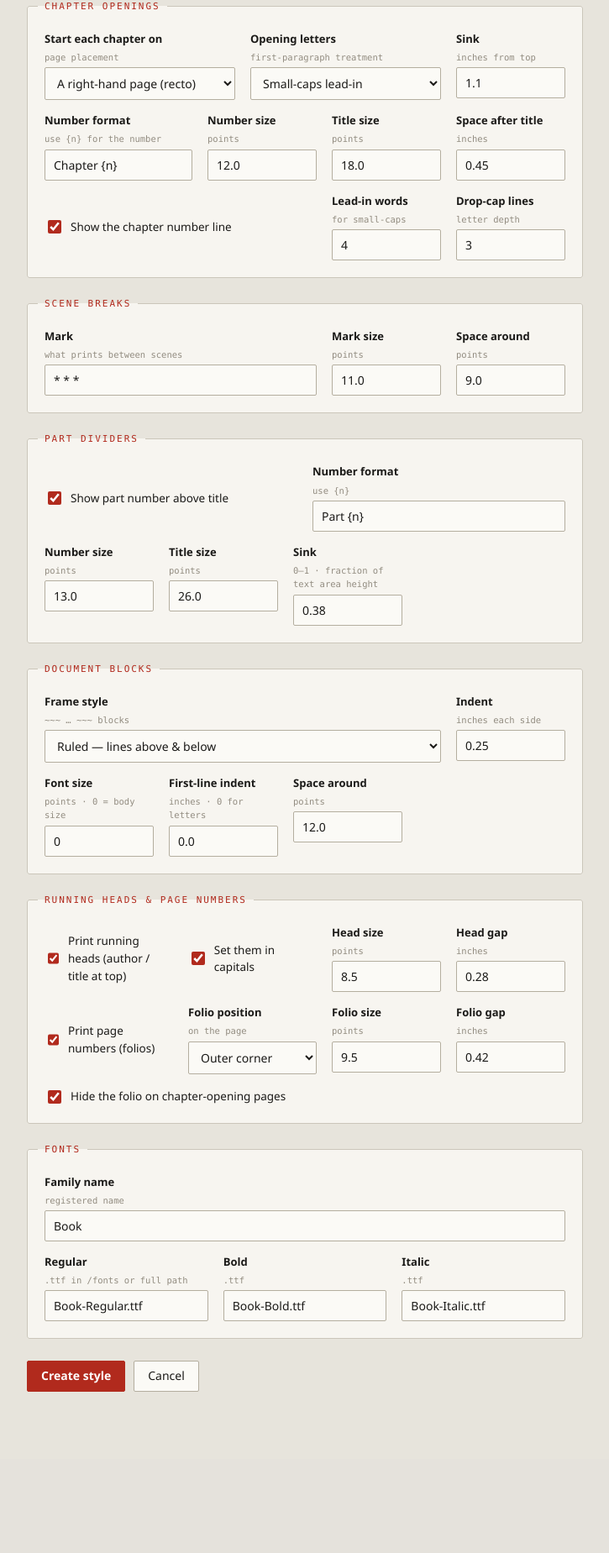
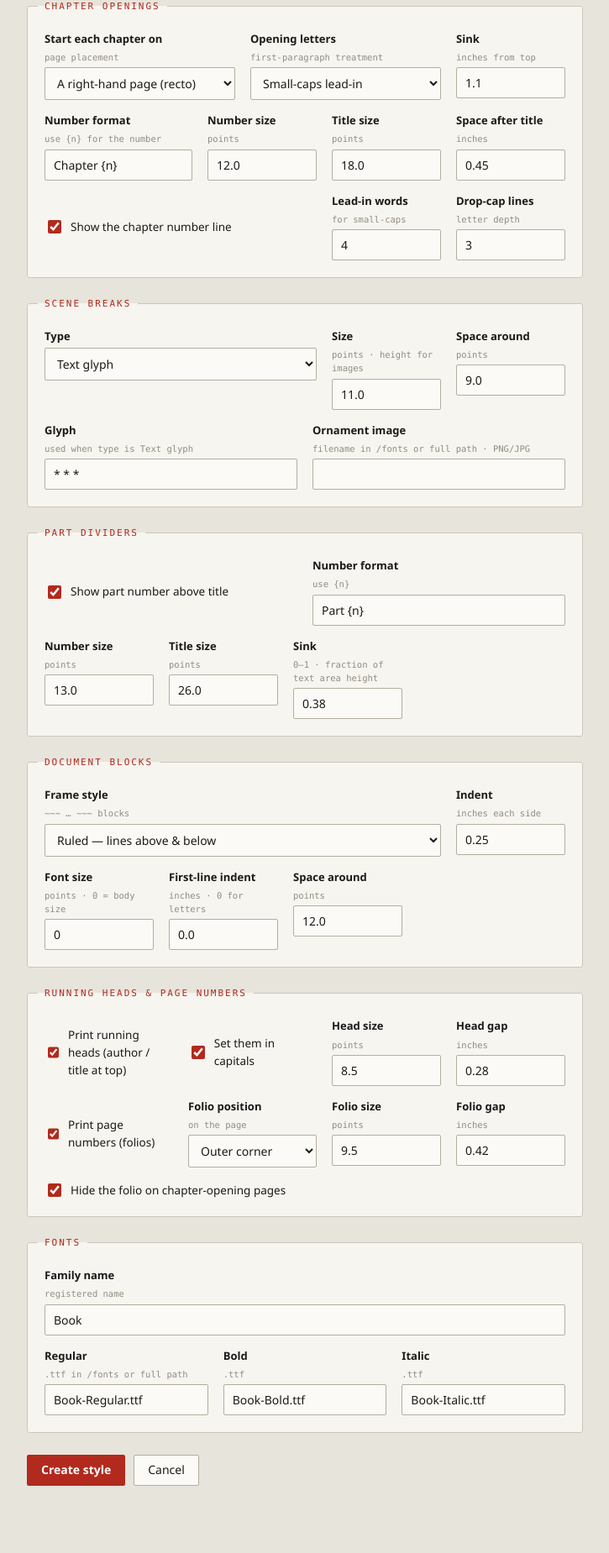
Before and after one commit to Oddmagician6/typeset-studio, a Flask app: page /editor/new in a window 1280 px wide. Shown: the part 908-2757 px from the top of the page at 84% size, without its empty margins (110-835 px from the left). Before the commit the page ends 2565 px from the top, so only its background shows below. Run offline with Flask 3, Linux system fonts and the light colour scheme.

Commit message:
Add image ornament scene breaks — type glyph/image, proportional sizing, graceful fallback

```diff
--- a/app.py
+++ b/app.py
@@ -128,7 +128,7 @@ DEFAULTS = {
                      'number_size': 13.0, 'title_size': 26.0, 'sink': 0.38},
     'document_block': {'frame': 'ruled', 'indent': 0.25, 'font_size': 0,
                        'first_indent': 0.0, 'space_around': 12.0},
-    'scene_break': {'glyph': '* * *', 'size': 11.0, 'gap': 9.0},
+    'scene_break': {'type': 'glyph', 'glyph': '* * *', 'size': 11.0, 'gap': 9.0, 'image': ''},
     'running_head': {'show': True, 'caps': True, 'size': 8.5, 'gap': 0.28},
     'folio': {'show': True, 'position': 'outer', 'size': 9.5, 'gap': 0.42,
               'hide_on_opener': True},
@@ -262,8 +262,13 @@ def parse_preset_form(form):
             'first_indent': _f(form, 'db_first_indent', 0.0),
             'space_around': _f(form, 'db_space_around', 12.0),
         },
-        'scene_break': {'glyph': form.get('s_glyph', '* * *') or '* * *',
-                        'size': _f(form, 's_size', 11.0), 'gap': _f(form, 's_gap', 9.0)},
+        'scene_break': {
+            'type':  form.get('sb_type', 'glyph'),
+            'glyph': form.get('s_glyph', '* * *') or '* * *',
+            'size':  _f(form, 's_size', 11.0),
+            'gap':   _f(form, 's_gap', 9.0),
+            'image': form.get('sb_image', '').strip(),
+        },
         'running_head': {'show': 'rh_show' in form, 'caps': 'rh_caps' in form,
                          'size': _f(form, 'rh_size', 8.5), 'gap': _f(form, 'rh_gap', 0.28)},
         'folio': {'show': 'fo_show' in form, 'position': form.get('fo_position', 'outer'),
--- a/engine.py
+++ b/engine.py
@@ -95,9 +95,10 @@ def register_fonts(preset):
 
 # ---------------------------------------------------------------- flowables
 class SceneBreak(Flowable):
-    def __init__(self, glyph, font, size, gap):
+    def __init__(self, glyph, font, size, gap, image_path=None):
         super().__init__()
         self.glyph, self.font, self.size, self.gap = glyph, font, size, gap
+        self.image_path = image_path
 
     def wrap(self, w, h):
         self.width = w
@@ -105,6 +106,20 @@ class SceneBreak(Flowable):
         return (w, self.height)
 
     def draw(self):
+        if self.image_path and os.path.exists(self.image_path):
+            try:
+                from reportlab.lib.utils import ImageReader
+                ir  = ImageReader(self.image_path)
+                iw, ih = ir.getSize()
+                img_h = self.size
+                img_w = img_h * (iw / ih)
+                x = (self.width - img_w) / 2.0
+                self.canv.drawImage(self.image_path, x, self.gap,
+                                    width=img_w, height=img_h, mask='auto')
+                return
+            except Exception:
+                pass
+        # Fallback: text glyph
         self.canv.setFont(self.font, self.size)
         self.canv.drawCentredString(self.width / 2.0, self.gap, self.glyph)
 
@@ -644,9 +659,13 @@ def _build_story(manuscript, preset, meta, fonts, st, head_font, has_cover=False
         flush_next = False  # paragraph right after scene/subhead: no indent
         for kind, val in ch['blocks']:
             if kind == 'scene':
-                story.append(SceneBreak(glyph, head_font,
-                                        preset['scene_break']['size'],
-                                        preset['scene_break']['gap']))
+                sb = preset['scene_break']
+                img_path = None
+                if sb.get('type') == 'image' and sb.get('image', '').strip():
+                    raw_img = sb['image'].strip()
+                    img_path = raw_img if os.path.isabs(raw_img) else os.path.join(FONT_DIR, raw_img)
+                story.append(SceneBreak(glyph, head_font, sb['size'], sb['gap'],
+                                        image_path=img_path))
                 flush_next = True
             elif kind == 'subhead':
                 story.append(Paragraph(val, st['subhead']))
--- a/presets/classic-literary.json
+++ b/presets/classic-literary.json
@@ -30,7 +30,7 @@
   },
   "part_divider": { "show_number": true, "number_format": "Part {n}", "number_size": 13.0, "title_size": 26.0, "sink": 0.38 },
   "document_block": { "frame": "ruled", "indent": 0.25, "font_size": 0, "first_indent": 0.0, "space_around": 12.0 },
-  "scene_break": { "glyph": "* * *", "size": 11.0, "gap": 9.0 },
+  "scene_break": { "type": "glyph", "glyph": "* * *", "size": 11.0, "gap": 9.0, "image": "" },
   "running_head": { "show": true, "caps": true, "size": 8.5, "gap": 0.28 },
   "folio": { "show": true, "position": "outer", "size": 9.5, "gap": 0.42, "hide_on_opener": true }
 }
--- a/presets/gothic-horror.json
+++ b/presets/gothic-horror.json
@@ -30,7 +30,7 @@
   },
   "part_divider": { "show_number": true, "number_format": "Part {n}", "number_size": 12.0, "title_size": 24.0, "sink": 0.4 },
   "document_block": { "frame": "ruled", "indent": 0.3, "font_size": 10.0, "first_indent": 0.0, "space_around": 11.0 },
-  "scene_break": { "glyph": "\u2014  \u2014  \u2014", "size": 10.5, "gap": 9.0 },
+  "scene_break": { "type": "glyph", "glyph": "\u2014  \u2014  \u2014", "size": 10.5, "gap": 9.0, "image": "" },
   "running_head": { "show": true, "caps": true, "size": 8.0, "gap": 0.26 },
   "folio": { "show": true, "position": "outer", "size": 9.0, "gap": 0.4, "hide_on_opener": true }
 }
--- a/presets/modern-clean.json
+++ b/presets/modern-clean.json
@@ -30,7 +30,7 @@
   },
   "part_divider": { "show_number": true, "number_format": "Part {n}", "number_size": 14.0, "title_size": 28.0, "sink": 0.35 },
   "document_block": { "frame": "ruled", "indent": 0.3, "font_size": 0, "first_indent": 0.0, "space_around": 14.0 },
-  "scene_break": { "glyph": "\u00b7  \u00b7  \u00b7", "size": 12.0, "gap": 10.0 },
+  "scene_break": { "type": "glyph", "glyph": "\u00b7  \u00b7  \u00b7", "size": 12.0, "gap": 10.0, "image": "" },
   "running_head": { "show": false, "caps": true, "size": 8.5, "gap": 0.28 },
   "folio": { "show": true, "position": "center", "size": 10.0, "gap": 0.45, "hide_on_opener": false }
 }
--- a/templates/editor.html
+++ b/templates/editor.html
@@ -162,12 +162,22 @@
         <legend>Scene breaks</legend>
         <div class="fs-body">
           <div class="row">
-            <div class="field"><label>Mark</label><span class="hint">what prints between scenes</span>
-              <input type="text" id="f-glyph" name="s_glyph" value="{{ p.scene_break.glyph }}"></div>
-            <div class="field num"><label>Mark size</label><span class="hint">points</span>
+            <div class="field"><label>Type</label>
+              {% set sbt = p.scene_break.get('type', 'glyph') %}
+              <select name="sb_type">
+                <option value="glyph" {{ 'selected' if sbt=='glyph' }}>Text glyph</option>
+                <option value="image" {{ 'selected' if sbt=='image' }}>Image ornament</option>
+              </select></div>
+            <div class="field num"><label>Size</label><span class="hint">points · height for images</span>
               <input type="number" step="0.5" name="s_size" value="{{ p.scene_break.size }}"></div>
             <div class="field num"><label>Space around</label><span class="hint">points</span>
               <input type="number" step="0.5" name="s_gap" value="{{ p.scene_break.gap }}"></div>
+          </div>
+          <div class="row">
+            <div class="field"><label>Glyph</label><span class="hint">used when type is Text glyph</span>
+              <input type="text" id="f-glyph" name="s_glyph" value="{{ p.scene_break.glyph }}"></div>
+            <div class="field"><label>Ornament image</label><span class="hint">filename in /fonts or full path · PNG/JPG</span>
+              <input type="text" name="sb_image" value="{{ p.scene_break.get('image','') }}"></div>
           </div>
         </div>
       </fieldset>
```
